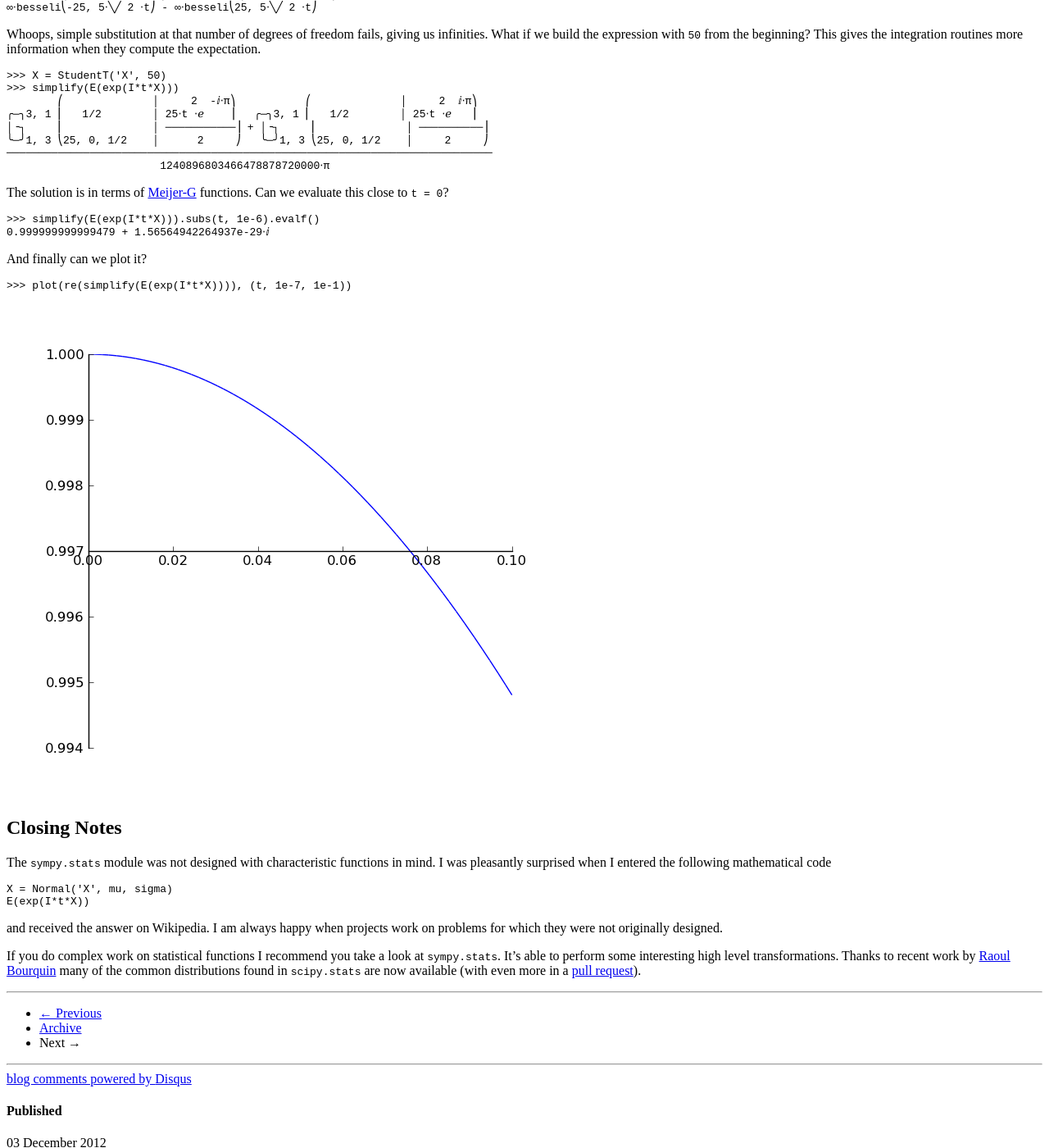
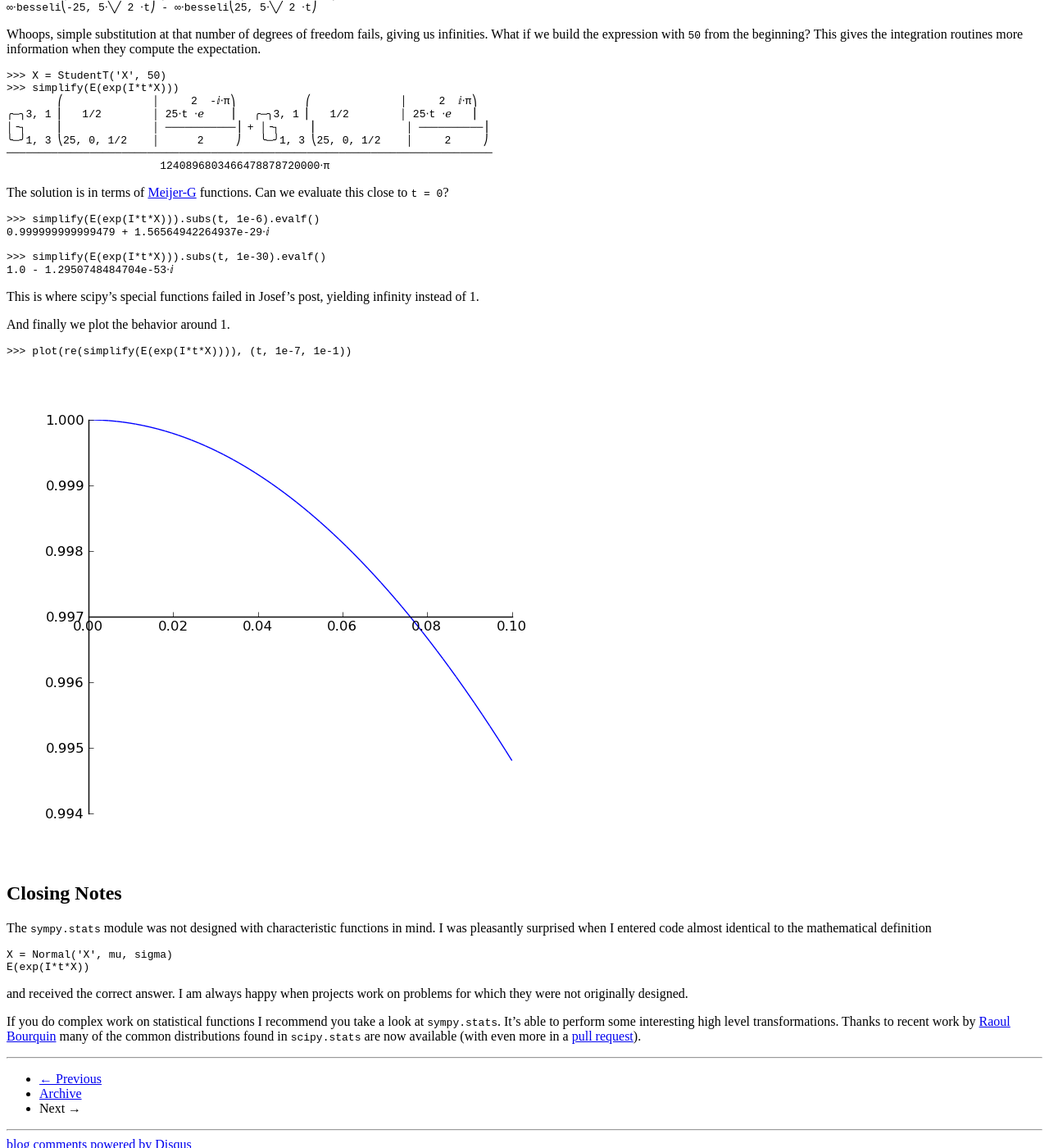
Before and after one commit to besyskymnbk/blog, a Jekyll site: the page built from _posts/work/2012-12-03-Characteristic-Functions.md, in a window 1280 px wide and 1400 px high, scrolled down 1203 px. Shown: the whole window at 82% size. Built offline with Jekyll 4.4.1, drawn with Linux system fonts in a browser that asks for light colours; formulas are drawn with MathJax 3; comment, search, counter and statistics services are not loaded.

Commit message:
add 1e-30 example

```diff
--- a/_posts/work/2012-12-03-Characteristic-Functions.md
+++ b/_posts/work/2012-12-03-Characteristic-Functions.md
@@ -75,7 +75,12 @@ The solution is in terms of [Meijer-G](http://en.wikipedia.org/wiki/Meijer-G) fu
     >>> simplify(E(exp(I*t*X))).subs(t, 1e-6).evalf()
     0.999999999999479 + 1.56564942264937e-29⋅ⅈ
 
-And finally can we plot it?
+    >>> simplify(E(exp(I*t*X))).subs(t, 1e-30).evalf()
+    1.0 - 1.2950748484704e-53⋅ⅈ
+
+This is where scipy's special functions failed in Josef's post, yielding infinity instead of 1.
+
+And finally we plot the behavior around 1.
 
     >>> plot(re(simplify(E(exp(I*t*X)))), (t, 1e-7, 1e-1))
 
@@ -84,11 +89,11 @@ And finally can we plot it?
 Closing Notes
 -------------
 
-The `sympy.stats` module was not designed with characteristic functions in mind.  I was pleasantly surprised when I entered the following mathematical code
+The `sympy.stats` module was not designed with characteristic functions in mind.  I was pleasantly surprised when I entered code almost identical to the mathematical definition
 
     X = Normal('X', mu, sigma)
     E(exp(I*t*X))
 
-and received the answer on Wikipedia.  I am always happy when projects work on problems for which they were not originally designed.
+and received the correct answer.  I am always happy when projects work on problems for which they were not originally designed.
 
 If you do complex work on statistical functions I recommend you take a look at `sympy.stats`.  It's able to perform some interesting high level transformations.  Thanks to recent work by [Raoul Bourquin](https://github.com/raoulb) many of the common distributions found in `scipy.stats` are now available (with even more in a [pull request](https://github.com/sympy/sympy/pull/1413)).
```
